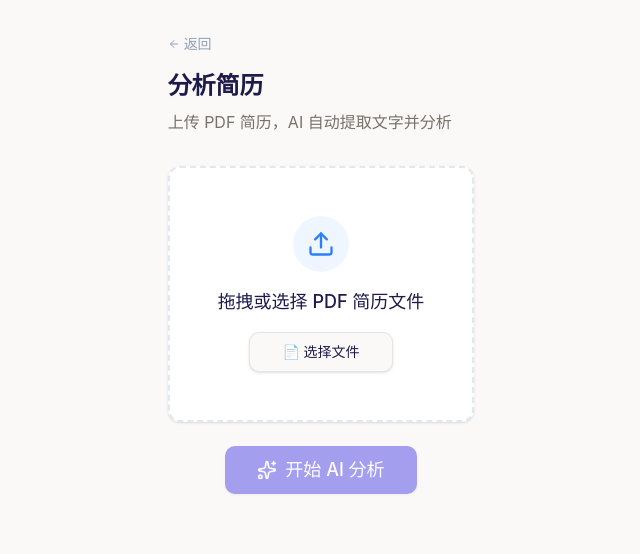
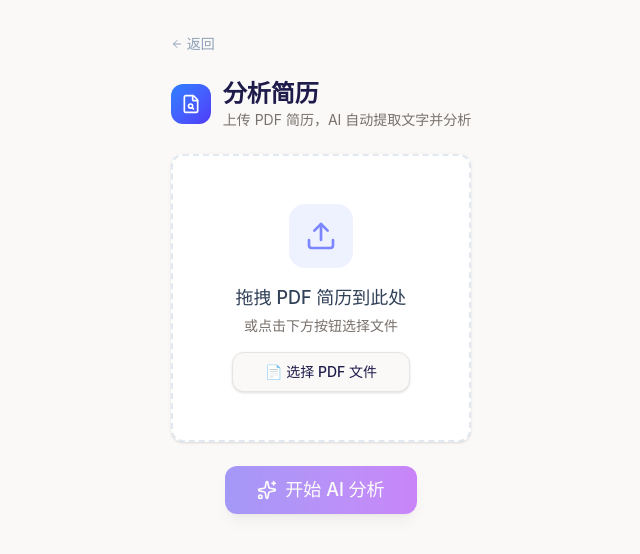
Before and after one commit to HBH0713/resume-ai, a Next.js app: page /analyze in a window 1280 px wide. Shown: the top 554 px of the page, without its empty margins (319-959 px from the left). Built offline with nearby package versions, Linux system fonts and the light colour scheme.

Commit message:
style: full-page visual redesign - all pages with gradients, color, elevation

```diff
--- a/src/app/analyze/page.tsx
+++ b/src/app/analyze/page.tsx
@@ -2,61 +2,73 @@
 
 import { useState } from "react";
 import { useRouter } from "next/navigation";
+import Link from "next/link";
 import { Button } from "../../components/ui/button";
 import { Card, CardContent } from "../../components/ui/card";
-import { Upload, FileText, Sparkles, ArrowLeft } from "lucide-react";
-import Link from "next/link";
+import { Upload, FileText, Sparkles, ArrowLeft, FileSearch } from "lucide-react";
 
 export default function AnalyzePage() {
   const [file, setFile] = useState<File | null>(null);
   const [loading, setLoading] = useState(false);
+  const [dragOver, setDragOver] = useState(false);
   const router = useRouter();
 
   const handleAnalyze = async () => {
     if (!file) return;
     setLoading(true);
-    const formData = new FormData();
-    formData.append("file", file);
+    const formData = new FormData(); formData.append("file", file);
     try {
       const res = await fetch("/api/analyze", { method: "POST", body: formData });
       const data = await res.json();
-      // Store result in sessionStorage for the results page
       sessionStorage.setItem("analysisResult", JSON.stringify(data));
       router.push("/results");
-    } catch {
-      alert("分析失败");
-    } finally {
-      setLoading(false);
-    }
+    } catch { alert("分析失败"); }
+    finally { setLoading(false); }
   };
 
   return (
     <div className="p-8 max-w-3xl mx-auto">
-      <Link href="/dashboard" className="inline-flex items-center gap-1 text-sm text-slate-400 hover:text-slate-600 mb-4"><ArrowLeft className="w-3 h-3" />返回</Link>
-      <h1 className="text-2xl font-bold mb-2">分析简历</h1>
-      <p className="text-muted-foreground mb-8">上传 PDF 简历，AI 自动提取文字并分析</p>
+      <Link href="/dashboard" className="inline-flex items-center gap-1 text-sm text-slate-400 hover:text-slate-600 mb-6"><ArrowLeft className="w-3 h-3" />返回</Link>
 
-      <Card className="mb-6 border-2 border-dashed border-slate-200 hover:border-blue-400 transition-colors">
+      <div className="flex items-center gap-3 mb-6">
+        <div className="w-10 h-10 rounded-xl bg-gradient-to-br from-blue-500 to-indigo-600 flex items-center justify-center">
+          <FileSearch className="w-5 h-5 text-white" />
+        </div>
+        <div><h1 className="text-2xl font-bold">分析简历</h1><p className="text-sm text-muted-foreground">上传 PDF 简历，AI 自动提取文字并分析</p></div>
+      </div>
+
+      <Card className={`mb-6 border-2 border-dashed transition-all duration-200 ${dragOver ? "border-indigo-400 bg-indigo-50/50 scale-[1.01]" : "border-slate-200 hover:border-indigo-300"} shadow-sm`}
+        onDragOver={(e) => { e.preventDefault(); setDragOver(true); }}
+        onDragLeave={() => setDragOver(false)}
+        onDrop={(e) => { e.preventDefault(); setDragOver(false); const f = e.dataTransfer.files[0]; if (f?.type === "application/pdf") setFile(f); }}>
         <CardContent className="p-12">
           <div className="flex flex-col items-center gap-4">
-            <div className="w-14 h-14 rounded-full bg-blue-50 flex items-center justify-center">
-              <Upload className="w-7 h-7 text-blue-500" />
+            <div className={`w-16 h-16 rounded-2xl flex items-center justify-center transition-colors ${dragOver ? "bg-indigo-100" : "bg-indigo-50"}`}>
+              <Upload className={`w-8 h-8 transition-colors ${dragOver ? "text-indigo-500" : "text-indigo-400"}`} />
             </div>
-            <p className="text-lg font-medium">拖拽或选择 PDF 简历文件</p>
+            <div className="text-center">
+              <p className="text-lg font-medium text-slate-700">拖拽 PDF 简历到此处</p>
+              <p className="text-sm text-muted-foreground mt-1">或点击下方按钮选择文件</p>
+            </div>
             <input type="file" accept=".pdf" className="hidden" id="file-input"
               onChange={(e) => setFile(e.target.files?.[0] || null)} />
-            <Button variant="outline" size="lg" onClick={() => document.getElementById("file-input")?.click()}>
-              📄 选择文件
+            <Button variant="outline" size="lg" className="rounded-xl" onClick={() => document.getElementById("file-input")?.click()}>
+              📄 选择 PDF 文件
             </Button>
-            {file && <div className="flex items-center gap-2 text-sm text-green-600 font-medium"><FileText className="w-4 h-4" />{file.name}</div>}
+            {file && (
+              <div className="flex items-center gap-2 px-4 py-2 bg-emerald-50 text-emerald-700 rounded-xl text-sm font-medium">
+                <FileText className="w-4 h-4" />{file.name} ({(file.size / 1024).toFixed(0)} KB)
+              </div>
+            )}
           </div>
         </CardContent>
       </Card>
 
       <div className="flex justify-center">
-        <Button size="lg" disabled={!file || loading} onClick={handleAnalyze} className="px-8 py-6 text-lg">
+        <Button size="lg" disabled={!file || loading} onClick={handleAnalyze}
+          className="px-8 py-6 text-lg rounded-xl bg-gradient-to-r from-indigo-600 to-purple-600 hover:from-indigo-700 hover:to-purple-700 transition-all shadow-lg hover:shadow-xl disabled:opacity-50">
           <Sparkles className="w-5 h-5 mr-2" />
-          {loading ? "分析中..." : "开始 AI 分析"}
+          {loading ? "AI 分析中..." : "开始 AI 分析"}
         </Button>
       </div>
     </div>
--- a/src/app/history/page.tsx
+++ b/src/app/history/page.tsx
@@ -1,8 +1,11 @@
 import { Card, CardContent } from "../../components/ui/card";
-import { TrendingUp, Calendar, ArrowLeft } from "lucide-react";
+import { TrendingUp, Calendar, ArrowLeft, FileText, Target } from "lucide-react";
 import { getAnalyses } from "../../lib/db";
 import { createServerSupabase } from "../../lib/supabase/server";
 import Link from "next/link";
+
+const scoreColor = (s: number) => s >= 80 ? "bg-emerald-50 text-emerald-700" : s >= 60 ? "bg-amber-50 text-amber-700" : "bg-rose-50 text-rose-700";
+const scoreGrad = (s: number) => s >= 80 ? "from-emerald-500 to-teal-500" : s >= 60 ? "from-amber-500 to-orange-500" : "from-rose-500 to-pink-500";
 
 export default async function HistoryPage() {
   const supabase = await createServerSupabase();
@@ -10,32 +13,46 @@ export default async function HistoryPage() {
   const analyses = user ? await getAnalyses(user.id) : [];
 
   return (
-    <div className="p-8">
+    <div className="p-8 max-w-4xl">
       <Link href="/dashboard" className="inline-flex items-center gap-1 text-sm text-slate-400 hover:text-slate-600 mb-4"><ArrowLeft className="w-3 h-3" />返回</Link>
-      <h1 className="text-2xl font-bold mb-2">历史记录</h1>
-      <p className="text-muted-foreground mb-8">所有简历分析记录，点击查看详情</p>
+      <div className="flex items-center gap-3 mb-8">
+        <div className="w-10 h-10 rounded-xl bg-gradient-to-br from-indigo-500 to-purple-600 flex items-center justify-center">
+          <TrendingUp className="w-5 h-5 text-white" />
+        </div>
+        <div><h1 className="text-2xl font-bold">历史记录</h1><p className="text-sm text-muted-foreground">所有简历分析记录，点击查看详情</p></div>
+      </div>
+
       {analyses.length === 0 ? (
-        <Card><CardContent className="p-6 text-muted-foreground text-sm">上传简历并完成分析后，记录会出现在这里。</CardContent></Card>
+        <Card className="border-0 shadow-sm"><CardContent className="p-12 text-center">
+          <div className="w-16 h-16 rounded-2xl bg-indigo-50 flex items-center justify-center mx-auto mb-4"><FileText className="w-8 h-8 text-indigo-400" /></div>
+          <h3 className="text-lg font-semibold text-slate-700 mb-1">暂无记录</h3>
+          <p className="text-sm text-muted-foreground">上传简历并完成分析后，记录会出现在这里。</p>
+        </CardContent></Card>
       ) : (
         <div className="space-y-3">
-          {analyses.map((a: any) => (
+          {analyses.map((a: any, i: number) => (
             <Link key={a.id} href={`/history/${a.id}`}>
-              <Card className="hover:shadow-md transition-shadow cursor-pointer">
-                <CardContent className="p-5 flex items-center justify-between">
+              <Card className="group border-0 shadow-sm hover:shadow-md hover:-translate-y-0.5 transition-all duration-200 cursor-pointer overflow-hidden">
+                <div className="flex">
+                  <div className={`w-1.5 bg-gradient-to-b ${scoreGrad(a.score || 0)}`} />
+                  <CardContent className="p-5 flex items-center justify-between flex-1">
                     <div className="flex items-center gap-4">
-                    <div className="w-12 h-12 rounded-full bg-blue-50 flex items-center justify-center">
-                      <span className="text-lg font-bold text-blue-600">{a.score || "-"}</span>
+                      <div className={`w-12 h-12 rounded-xl ${scoreColor(a.score || 0)} flex items-center justify-center font-bold text-lg`}>
+                        {a.score || "-"}
                       </div>
                       <div>
-                      <p className="font-medium">{a.file_name || "未命名"}</p>
-                      <div className="flex items-center gap-4 text-xs text-muted-foreground mt-1">
+                        <p className="font-medium text-slate-800">{a.file_name || "未命名"}</p>
+                        <div className="flex items-center gap-3 text-xs text-slate-400 mt-1">
                           <span className="flex items-center gap-1"><Calendar className="w-3 h-3" />{new Date(a.created_at).toLocaleDateString("zh-CN")}</span>
-                        <span className="flex items-center gap-1"><TrendingUp className="w-3 h-3" />{a.keywords?.slice(0, 4).join(", ") || "-"}</span>
+                          {a.keywords?.length > 0 && <span className="flex items-center gap-1"><Target className="w-3 h-3" />{a.keywords.slice(0, 3).join(", ")}</span>}
                         </div>
                       </div>
                     </div>
-                  <span className="text-sm text-blue-600">查看详情 →</span>
+                    <span className="text-xs text-indigo-500 opacity-0 group-hover:opacity-100 transition-opacity font-medium">
+                      查看详情 →
+                    </span>
                   </CardContent>
+                </div>
               </Card>
             </Link>
           ))}
```
Also changed, not shown: src/app/interview/page.tsx (+42 -29 lines). Lines whose indentation alone changed are shown as unchanged.
